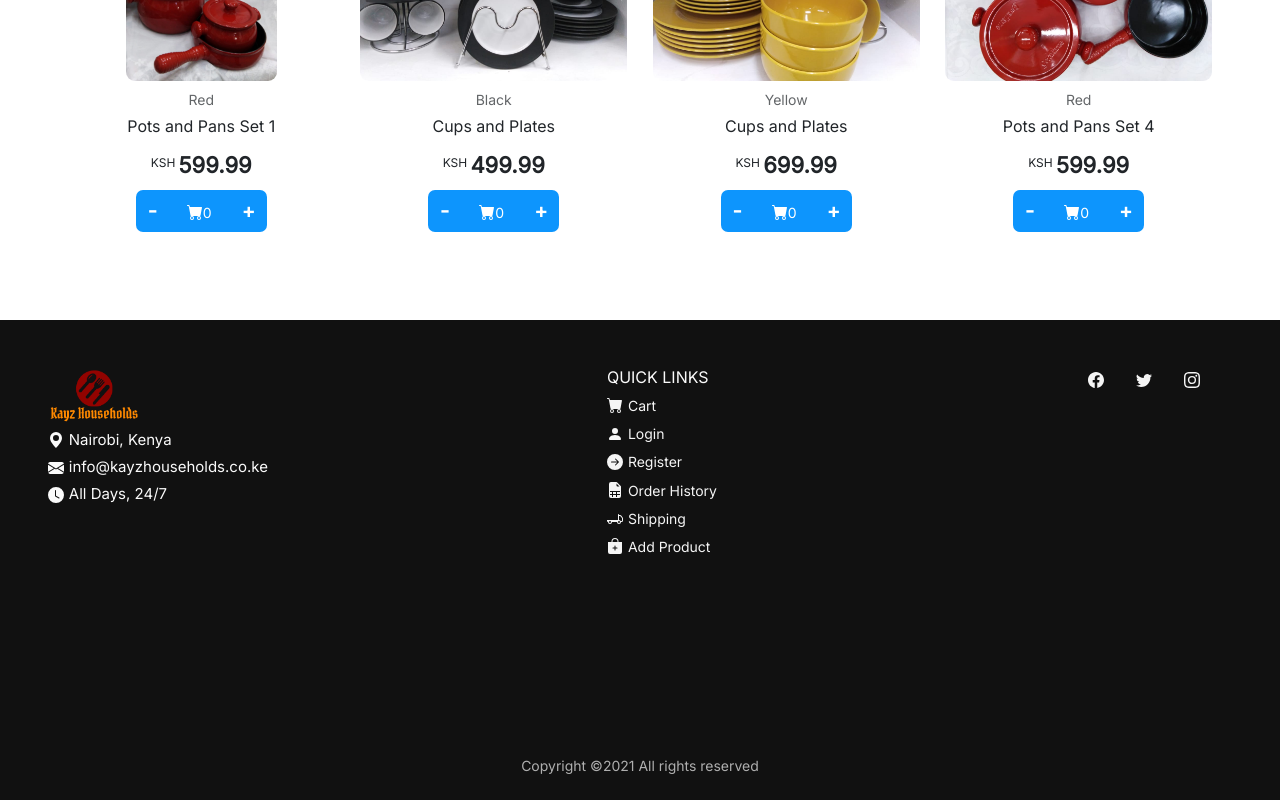
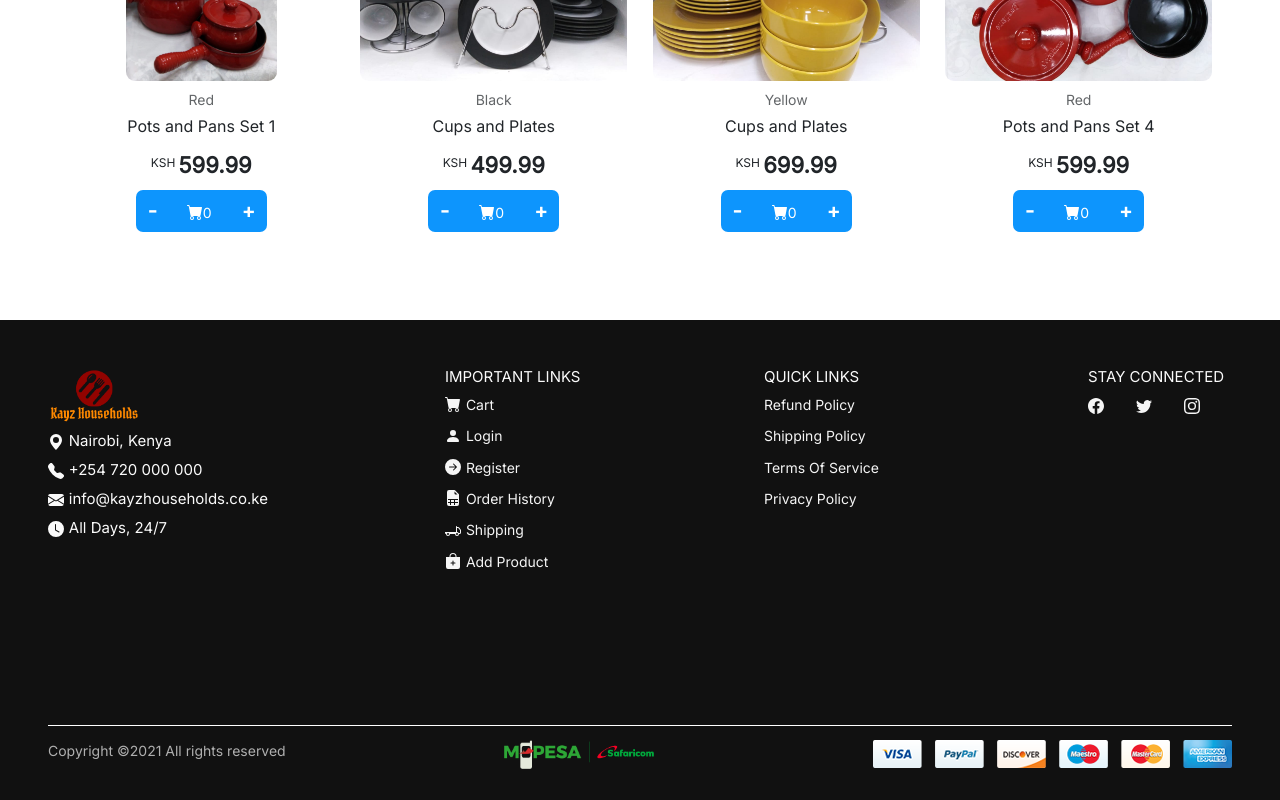
Before and after one commit to chaoocharles/kayz-households, a React (Create React App) app: page / in a window 1280 px wide. Shown: the part 1645-2445 px from the top of the page. Built offline with nearby package versions, Linux system fonts and the light colour scheme.

Commit message:
quick links

```diff
--- a/src/components/auth/Auth.css
+++ b/src/components/auth/Auth.css
@@ -1,5 +1,5 @@
 .auth-container {
-  min-height: 90vh;
+  min-height: 100vh;
   width: 70vw;
   margin: auto;
   padding: 9rem 0;
--- a/src/components/cart/Cart.css
+++ b/src/components/cart/Cart.css
@@ -1,7 +1,7 @@
 .cart-container {
   margin: 7rem auto;
   width: 90vw;
-  min-height: 60vh;
+  min-height: 90vh;
 }
 .cart-content {
   display: flex;
--- a/src/components/layout/Footer.css
+++ b/src/components/layout/Footer.css
@@ -13,15 +13,18 @@ footer {
   justify-content: space-between;
 }
 .address div {
-  margin: 0.3rem 0;
+  margin: 0.4rem 0;
 }
 .address svg {
   margin-right: 0.3rem;
 }
 .copyright {
-  text-align: center;
+  padding: .9rem 0;
   font-size: 14px;
   color: rgb(175, 175, 175);
+  border-top: 1px solid white;
+  display: flex;
+  justify-content: space-between;
 }
 
 /* footer nav-links */
@@ -29,13 +32,13 @@ footer {
     display: flex;
     flex-direction: column;
 }
-.nav-links.footer h3{
-    font-size: 16px;
+footer h3{
+    font-size: 15px;
     font-weight: 600px;
     text-transform: uppercase;
 }
 .nav-links.footer a{
     font-size: 14px;
-    margin-bottom: 0.2rem;
+    margin-bottom: 0.4rem;
     text-transform: capitalize;
 }
--- a/src/components/layout/Footer.jsx
+++ b/src/components/layout/Footer.jsx
@@ -3,6 +3,8 @@ import { Link } from "react-router-dom";
 
 import "./Footer.css";
 import logo from "../../assets/kayz-logo.png";
+import paymentMethods from "../../assets/images/payment-methods.png";
+import mpesa from "../../assets/images/mpesa_logo.png";
 
 const Footer = () => {
   return (
@@ -25,6 +27,23 @@ const Footer = () => {
                 <path d="M8 16s6-5.686 6-10A6 6 0 0 0 2 6c0 4.314 6 10 6 10zm0-7a3 3 0 1 1 0-6 3 3 0 0 1 0 6z" />
               </svg>
               <span>Nairobi, Kenya</span>
+            </div>
+            <div>
+              <svg
+                xmlns="http://www.w3.org/2000/svg"
+                width="16"
+                height="16"
+                fill="currentColor"
+                className="bi bi-telephone-fill"
+                viewBox="0 0 16 16"
+              >
+                <path
+                  fill-rule="evenodd"
+                  d="M1.885.511a1.745 1.745 0 0 1 2.61.163L6.29 2.98c.329.423.445.974.315 1.494l-.547 2.19a.678.678 0 0 0 .178.643l2.457 2.457a.678.678 0 0 0 .644.178l2.189-.547a1.745 1.745 0 0 1 1.494.315l2.306 1.794c.829.645.905 1.87.163 2.611l-1.034 1.034c-.74.74-1.846 1.065-2.877.702a18.634 18.634 0 0 1-7.01-4.42 18.634 18.634 0 0 1-4.42-7.009c-.362-1.03-.037-2.137.703-2.877L1.885.511z"
+                />
+              </svg>
+
+              <span>+254 720 000 000</span>
             </div>
             <div>
               <svg
@@ -55,7 +74,7 @@ const Footer = () => {
           </div>
           <div>
             <div className="nav-links footer">
-              <h3>Quick Links</h3>
+              <h3>Important Links</h3>
               <Link to="/cart" onClick={() => window.scrollTo(0, 0)}>
                 <span className="center-items-v">
                   <svg
@@ -154,7 +173,35 @@ const Footer = () => {
               </Link>
             </div>
           </div>
+          <div>
+            <div className="nav-links footer">
+              <h3>Quick Links</h3>
+              <Link to="/" onClick={() => window.scrollTo(0, 0)}>
+                <span className="center-items-v">
+                  <span>
+                    <span>Refund Policy</span>
+                  </span>
+                </span>
+              </Link>
+              <Link to="/" onClick={() => window.scrollTo(0, 0)}>
+                <span className="center-items-v">
+                  <span>Shipping Policy</span>
+                </span>
+              </Link>
+              <Link to="/" onClick={() => window.scrollTo(0, 0)}>
+                <span className="center-items-v">
+                  <span>Terms of Service</span>
+                </span>
+              </Link>
+              <Link to="/" onClick={() => window.scrollTo(0, 0)}>
+                <span className="center-items-v">
+                  <span>Privacy Policy</span>
+                </span>
+              </Link>
+            </div>
+          </div>
           <div className="social-links">
+            <h3>Stay Connected</h3>
             <a href="#">
               <span>
                 <svg
@@ -201,6 +248,12 @@ const Footer = () => {
         </div>
         <div className="copyright">
           <p>Copyright ©{new Date().getFullYear()} All rights reserved</p>
+          <div>
+            <img src={mpesa} width="150px" alt="mpesa logo" />
+          </div>
+          <div>
+            <img src={paymentMethods} alt="payment methods" />
+          </div>
         </div>
       </footer>
     </>
--- a/src/components/products/Products.css
+++ b/src/components/products/Products.css
@@ -18,7 +18,7 @@
 .products-new-arrival::after,
 .products-special-offer::after {
   background-color: rgb(13, 149, 253);
-  bottom: -0.3rem;
+  bottom: -0.5rem;
   content: "";
   display: block;
   height: 5px;
```
Also changed, not shown: src/assets/images/mpesa_logo.png (added), src/assets/images/payment-methods.png (added).
